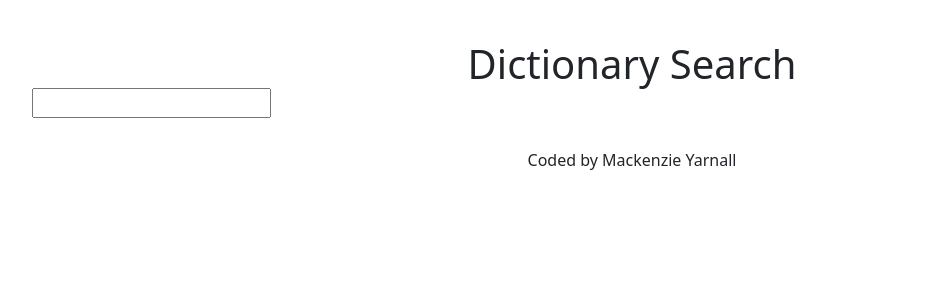
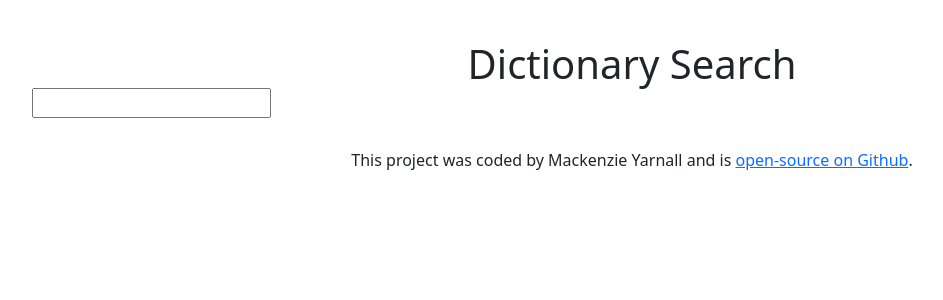
Before and after one commit to Mackenzel/dictionary-search, a React (Create React App) app: page / in a window 1280 px wide. Shown: the top 300 px of the page, without its empty margins (8-951 px from the left). Built offline with nearby package versions, Linux system fonts and the light colour scheme.

Commit message:
Removed console logs/Github repo

```diff
--- a/src/App.js
+++ b/src/App.js
@@ -9,7 +9,13 @@ export default function App() {
         <h1 className="search-header">Dictionary Search</h1>
       </header>
       <Dictionary />
-      <footer className="search-footer">Coded by Mackenzie Yarnall</footer>
+      <footer className="search-footer">
+        This project was coded by Mackenzie Yarnall and is{" "}
+        <a href="https://github.com/Mackenzel/dictionary-search">
+          open-source on Github
+        </a>
+        .
+      </footer>
     </div>
   );
 }
--- a/src/Definition.js
+++ b/src/Definition.js
@@ -1,7 +1,6 @@
 import React from "react";
 
 export default function Definition(props) {
-  console.log(props.meaning);
   return (
     <div className="Definition">
       <h3>{props.meaning.partOfSpeech}</h3>
```
